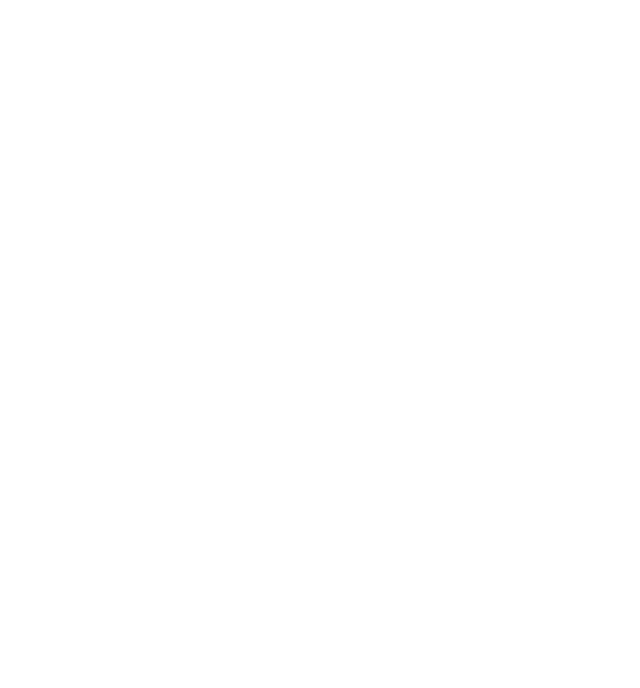
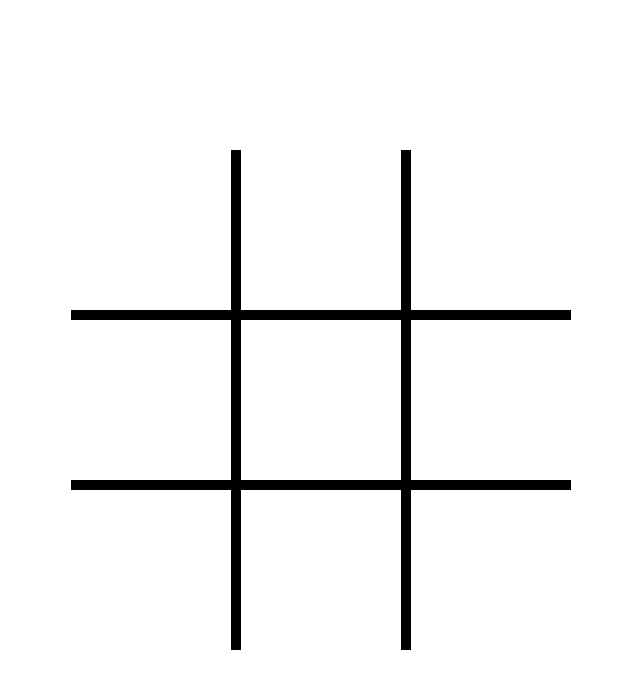
Before and after one commit to Chico7854/tic_tac_toe, a plain HTML site: page index.html in a window 1280 px wide. Shown: the whole page, without its empty margins (319-959 px from the left). Drawn offline with Linux system fonts and the light colour scheme.

Commit message:
Create UI of board

```diff
--- /dev/null
+++ b/assets/scripts/Board.js
@@ -0,0 +1,13 @@
+export class Board {
+    constructor() {
+        this.board = [
+            [0, 0, 0],
+            [0, 0, 0],
+            [0, 0, 0],
+        ];
+    }
+
+    updateBoard(row, column, player) {
+        this.board[row][column] = player;
+    }
+}
--- /dev/null
+++ b/assets/scripts/Game.js
@@ -0,0 +1,10 @@
+import { Board } from "./Board.js";
+
+class Game {
+    static startGame() {
+        const board = new Board();
+        const button = document.querySelector("button");
+    }
+}
+
+Game.startGame();
--- a/assets/styles/styles.css
+++ b/assets/styles/styles.css
@@ -1 +1,31 @@
 @import url('reset.css');
+
+body {
+    height: 100vh;
+    display: flex;
+    justify-content: center;
+    align-items: center;
+}
+
+main {
+    height: 500px;
+    width: 500px;
+
+    display: flex;
+    flex-direction: column;
+}
+
+.row {
+    display: flex;
+}
+
+.square {
+    height: 160px;
+    width: 160px;
+}
+
+.wall {
+    background-color: black;
+
+    flex: 1;
+}
--- a/index.html
+++ b/index.html
@@ -5,8 +5,33 @@
     <meta name="viewport" content="width=device-width, initial-scale=1.0">
     <title>Tic Tac Toe</title>
     <link rel="stylesheet" href="assets/styles/styles.css">
-    <script src="./assets/scripts/game.js" type="module" defer></script>
+    <script src="./assets/scripts/Game.js" type="module" defer></script>
 </head>
 <body>
+    <main>
+        <div class="row">
+            <div class="square"></div>
+            <div class="wall"></div>
+            <div class="square"></div>
+            <div class="wall"></div>
+            <div class="square"></div>
+        </div>
+        <div class="wall"></div>
+        <div class="row">
+            <div class="square"></div>
+            <div class="wall"></div>
+            <div class="square"></div>
+            <div class="wall"></div>
+            <div class="square"></div>
+        </div>
+        <div class="wall"></div>
+        <div class="row">
+            <div class="square"></div>
+            <div class="wall"></div>
+            <div class="square"></div>
+            <div class="wall"></div>
+            <div class="square"></div>
+        </div>
+    </main>
 </body>
 </html>
```
Also changed, not shown: assets/scripts/Player.js (added), assets/scripts/game.js (deleted).
